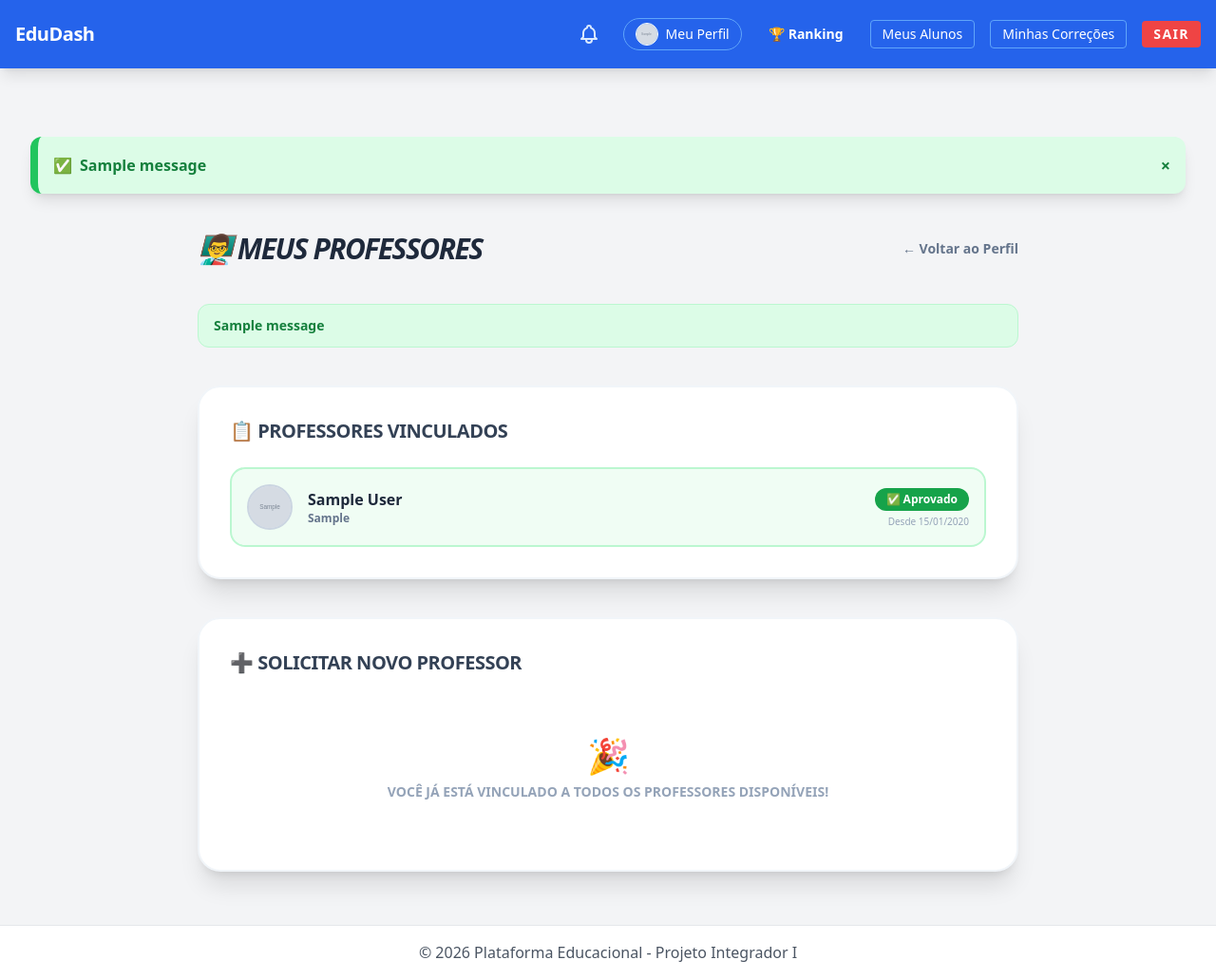
After one commit to TheBestSquad/Platform_Web_Gamified, a Django app: page /accounts/meus-professores/ in a window 1280 px wide. The commit adds this page. Shown: the whole page at 95% size. Run offline with Django 5.2, Linux system fonts and the light colour scheme; a user stored in the database is signed in; tables that the repository leaves empty hold one stand-in row (values such as "Sample post"); grey boxes marked "Sample" are stand-in pictures; one stand-in notice (Sample message) is shown; some libraries are stand-ins or nearby versions.

Commit message:
escolher professor

```diff
--- /dev/null
+++ b/accounts/templates/accounts/gerenciar_professores.html
@@ -0,0 +1,114 @@
+{% extends 'base.html' %}
+
+{% block content %}
+<div class="max-w-4xl mx-auto mt-10 px-4 space-y-10">
+
+    <div class="flex items-center justify-between">
+        <h2 class="text-3xl font-black text-slate-800 uppercase italic tracking-tighter">👨‍🏫 Meus Professores</h2>
+        <a href="{% url 'editar_perfil' %}" class="text-sm text-slate-500 hover:text-slate-800 font-bold transition">← Voltar ao Perfil</a>
+    </div>
+
+    {# Mensagens de feedback #}
+    {% if messages %}
+        {% for message in messages %}
+            <div class="px-4 py-3 rounded-xl font-bold text-sm
+                {% if message.tags == 'success' %} bg-green-100 text-green-700 border border-green-200
+                {% elif message.tags == 'info' %} bg-blue-100 text-blue-700 border border-blue-200
+                {% else %} bg-red-100 text-red-700 border border-red-200 {% endif %}">
+                {{ message }}
+            </div>
+        {% endfor %}
+    {% endif %}
+
+    {# ---- SEÇÃO: PROFESSORES ATUAIS ---- #}
+    <div class="bg-white shadow-xl rounded-3xl border-2 border-slate-100 p-8">
+        <h3 class="text-xl font-black text-slate-700 uppercase tracking-tight mb-6">📋 Professores Vinculados</h3>
+
+        {% if minhas_matriculas %}
+            <div class="space-y-4">
+                {% for matricula in minhas_matriculas %}
+                <div class="flex items-center justify-between p-4 rounded-2xl border-2
+                    {% if matricula.is_approved %} border-green-200 bg-green-50 {% else %} border-yellow-200 bg-yellow-50 {% endif %}">
+
+                    <div class="flex items-center gap-4">
+                        <div class="w-12 h-12 rounded-full bg-slate-200 border-2 border-slate-300 overflow-hidden flex items-center justify-center flex-shrink-0">
+                            {% if matricula.professor.foto %}
+                                <img src="{{ matricula.professor.foto.url }}" class="w-full h-full object-cover">
+                            {% else %}
+                                <span class="text-xl font-black text-slate-500">{{ matricula.professor.user.first_name|first }}</span>
+                            {% endif %}
+                        </div>
+                        <div>
+                            <p class="font-black text-slate-800">{{ matricula.professor.user.get_full_name }}</p>
+                            <p class="text-xs text-slate-500 font-semibold">{{ matricula.professor.disciplina_curso }}</p>
+                        </div>
+                    </div>
+
+                    <div class="text-right">
+                        {% if matricula.is_approved %}
+                            <span class="inline-flex items-center gap-1 bg-green-600 text-white text-xs font-black px-3 py-1 rounded-full">
+                                ✅ Aprovado
+                            </span>
+                        {% else %}
+                            <span class="inline-flex items-center gap-1 bg-yellow-500 text-white text-xs font-black px-3 py-1 rounded-full">
+                                ⏳ Aguardando Aprovação
+                            </span>
+                        {% endif %}
+                        <p class="text-[10px] text-slate-400 mt-1">Desde {{ matricula.data_vinculo|date:"d/m/Y" }}</p>
+                    </div>
+
+                </div>
+                {% endfor %}
+            </div>
+        {% else %}
+            <div class="text-center py-10 text-slate-400">
+                <p class="text-4xl mb-2">🏫</p>
+                <p class="font-bold text-sm uppercase">Você ainda não possui nenhum professor vinculado.</p>
+                <p class="text-xs mt-1">Solicite uma matrícula abaixo!</p>
+            </div>
+        {% endif %}
+    </div>
+
+    {# ---- SEÇÃO: ADICIONAR NOVOS PROFESSORES ---- #}
+    <div class="bg-white shadow-xl rounded-3xl border-2 border-slate-100 p-8">
+        <h3 class="text-xl font-black text-slate-700 uppercase tracking-tight mb-6">➕ Solicitar Novo Professor</h3>
+
+        {% if professores_disponiveis %}
+            <div class="grid grid-cols-1 sm:grid-cols-2 gap-4">
+                {% for professor in professores_disponiveis %}
+                <div class="flex items-center justify-between p-4 rounded-2xl border-2 border-slate-100 bg-slate-50 hover:border-blue-300 hover:bg-blue-50 transition">
+                    <div class="flex items-center gap-3">
+                        <div class="w-12 h-12 rounded-full bg-slate-200 border-2 border-slate-300 overflow-hidden flex items-center justify-center flex-shrink-0">
+                            {% if professor.foto %}
+                                <img src="{{ professor.foto.url }}" class="w-full h-full object-cover">
+                            {% else %}
+                                <span class="text-xl font-black text-slate-500">{{ professor.user.first_name|first }}</span>
+                            {% endif %}
+                        </div>
+                        <div>
+                            <p class="font-black text-slate-800 text-sm">{{ professor.user.get_full_name }}</p>
+                            <p class="text-xs text-slate-500 font-semibold">{{ professor.disciplina_curso }}</p>
+                        </div>
+                    </div>
+
+                    <form method="POST">
+                        {% csrf_token %}
+                        <input type="hidden" name="professor_id" value="{{ professor.id }}">
+                        <button type="submit"
+                            class="bg-blue-600 hover:bg-blue-700 active:scale-95 text-white font-black text-xs px-4 py-2 rounded-xl shadow transition">
+                            Solicitar
+                        </button>
+                    </form>
+                </div>
+                {% endfor %}
+            </div>
+        {% else %}
+            <div class="text-center py-10 text-slate-400">
+                <p class="text-4xl mb-2">🎉</p>
+                <p class="font-bold text-sm uppercase">Você já está vinculado a todos os professores disponíveis!</p>
+            </div>
+        {% endif %}
+    </div>
+
+</div>
+{% endblock %}
--- a/accounts/urls.py
+++ b/accounts/urls.py
@@ -9,4 +9,5 @@ urlpatterns = [
     path('meus-alunos/', views.lista_alunos_professor, name='lista_alunos'),
     path('perfil/', views.editar_perfil, name='editar_perfil'),
     path('notificacoes/lidas/', views.marcar_notificacoes_lidas, name='marcar_notificacoes_lidas'),
+    path('meus-professores/', views.gerenciar_professores, name='gerenciar_professores'),
 ]
--- a/accounts/views.py
+++ b/accounts/views.py
@@ -245,6 +245,46 @@ def editar_perfil(request):
 
 
 @login_required
+def gerenciar_professores(request):
+    """
+    Permite que o aluno visualize os professores que já possui vínculo
+    (aprovados ou pendentes) e solicite matrícula em novos professores.
+    """
+    # Apenas alunos podem acessar esta página
+    if not hasattr(request.user, 'aluno_profile'):
+        return redirect('home')
+
+    aluno = request.user.aluno_profile
+
+    if request.method == 'POST':
+        professor_id = request.POST.get('professor_id')
+        professor = get_object_or_404(Professor, id=professor_id)
+
+        # Cria a matrícula somente se ainda não existir
+        matricula, criada = Matricula.objects.get_or_create(aluno=aluno, professor=professor)
+        if criada:
+            messages.success(request, f'Solicitação enviada para {professor.user.get_full_name()}! Aguarde a aprovação.')
+        else:
+            messages.info(request, f'Você já possui vínculo com {professor.user.get_full_name()}.')
+
+        return redirect('gerenciar_professores')
+
+    # IDs dos professores que o aluno já tem vínculo (qualquer status)
+    ids_vinculados = Matricula.objects.filter(aluno=aluno).values_list('professor_id', flat=True)
+
+    # Matrículas atuais do aluno com detalhes
+    minhas_matriculas = Matricula.objects.filter(aluno=aluno).select_related('professor__user')
+
+    # Professores disponíveis (sem vínculo ainda)
+    professores_disponiveis = Professor.objects.exclude(id__in=ids_vinculados).select_related('user')
+
+    return render(request, 'accounts/gerenciar_professores.html', {
+        'minhas_matriculas': minhas_matriculas,
+        'professores_disponiveis': professores_disponiveis,
+    })
+
+
+@login_required
 def marcar_notificacoes_lidas(request):
     """
     Marca todas as notificações pendentes do usuário logado como lidas.
```
Also changed, not shown: accounts/templates/accounts/editar_perfil.html (+7 -0 lines).
